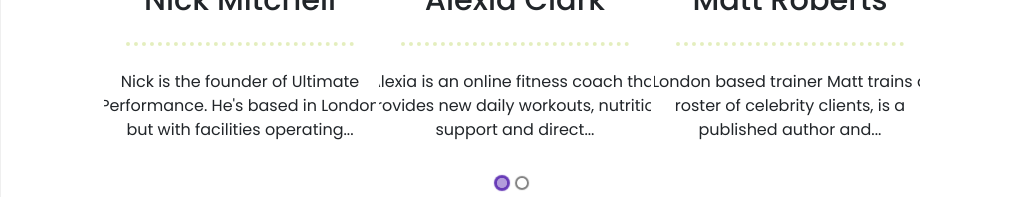
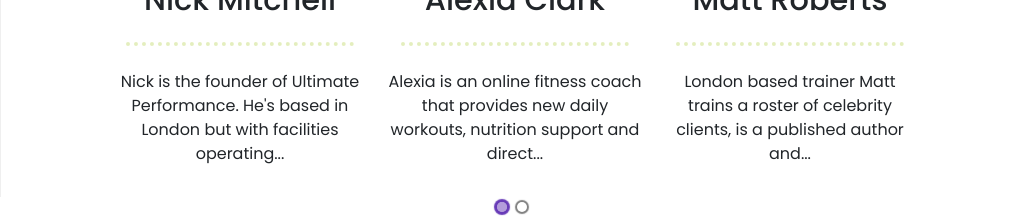
Before and after one commit to killy10o10/FitMeUp, a React (Create React App) app: page / in a window 1024 px wide. Shown: the part 603-820 px from the top of the page. Built offline with nearby package versions, Linux system fonts and the light colour scheme.

Commit message:
Fix trainer description padding issues between cards

```diff
--- a/src/App.css
+++ b/src/App.css
@@ -153,3 +153,9 @@ select {
     gap: 3px;
   }
 }
+
+@media screen and (min-width: 990px) and (max-width: 1200px) {
+  .trainer-description {
+    padding: 0px 20px;
+  }
+}
```
